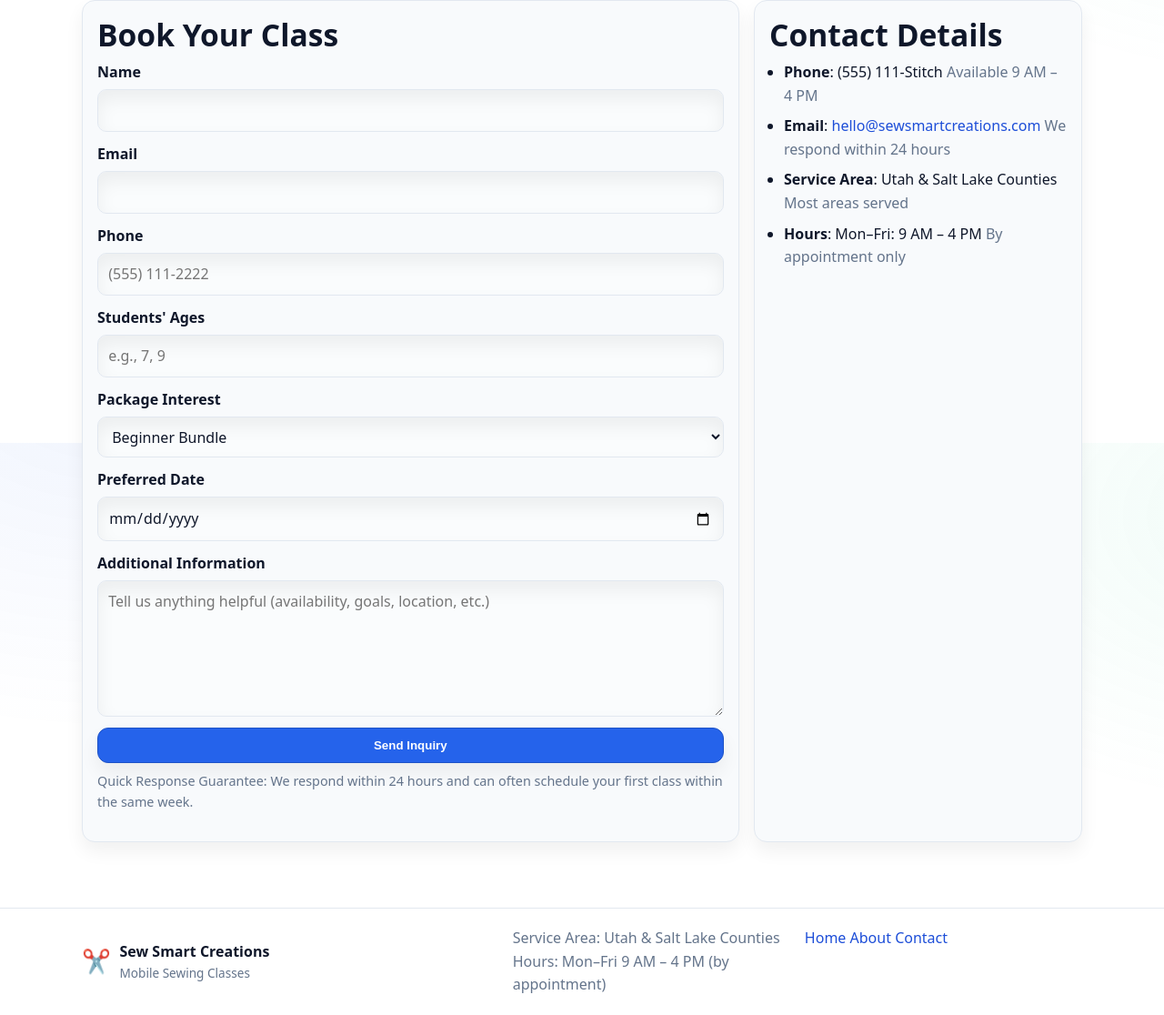
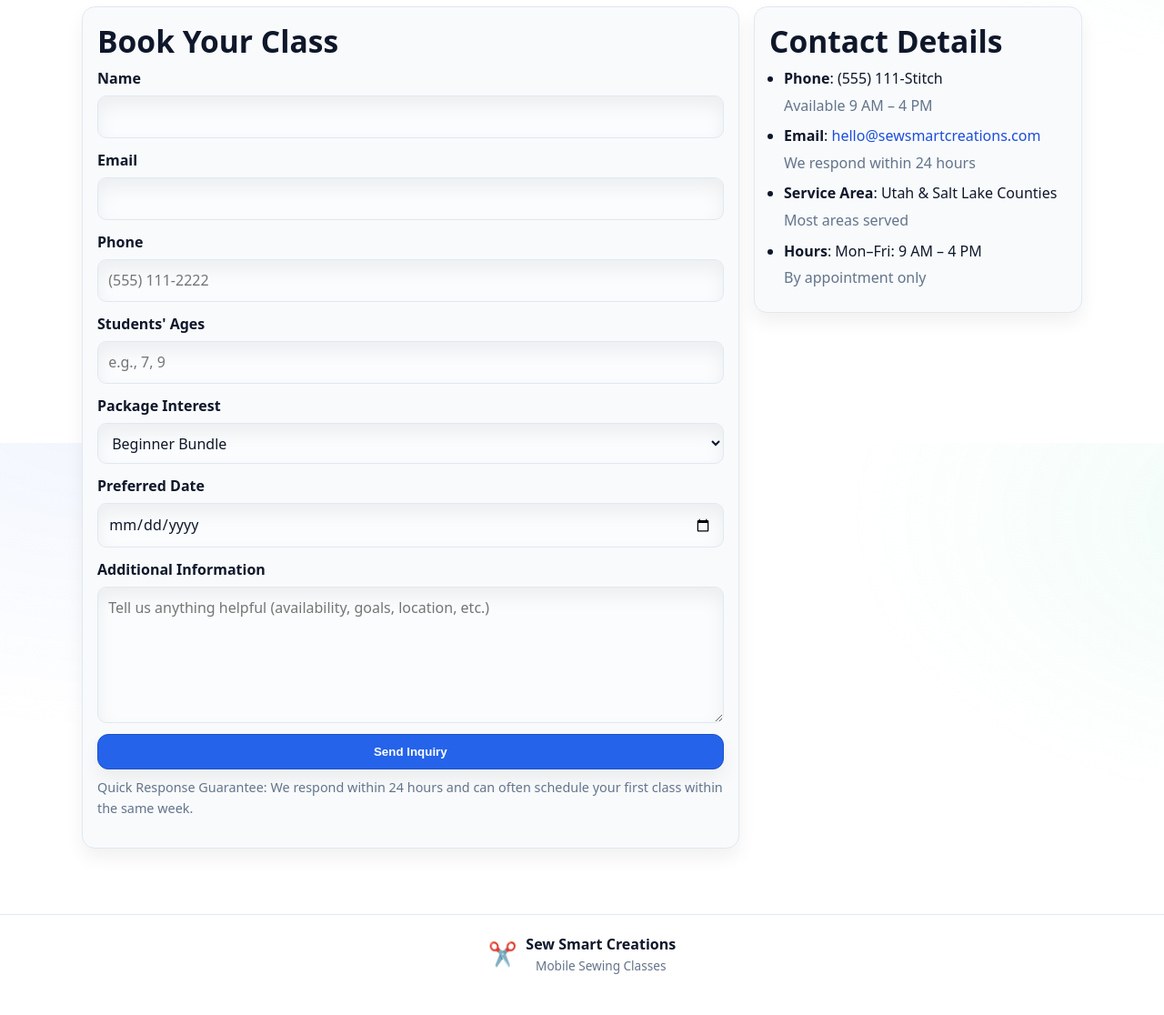
Before and after one commit to davidohyer/SewSmartCreations-website, a plain HTML site: page contact.html in a window 1280 px wide. Shown: the part 313-1429 px from the top of the page at 91% size. After the commit the page ends 1406 px from the top, so only its background shows below. Drawn offline with Linux system fonts and the light colour scheme.

Commit message:
Updated content

```diff
--- a/assets/styles.css
+++ b/assets/styles.css
@@ -70,6 +70,7 @@ a:hover { text-decoration: underline; }
 .brand-logo { font-size: 1.6rem; }
 .brand-title { font-weight: 700; }
 .brand-sub { font-size: 0.85rem; color: var(--muted); }
+.brand-text { display: flex; flex-direction: column; }
 
 .nav { display: flex; align-items: center; gap: 1rem; }
 .nav a { padding: 0.35rem 0.5rem; border-radius: 8px; color: inherit; text-decoration: none; }
@@ -135,29 +136,39 @@ section { padding: 2.5rem 0; }
 
 /* Contact */
 .contact-grid { display: grid; grid-template-columns: 2fr 1fr; gap: 1rem; }
+.contact-grid { align-items: start; }
 .contact-card { background: var(--card); padding: 1rem; border-radius: 14px; border: 1px solid var(--border); box-shadow: var(--shadow); }
 .contact-card { transition: transform 240ms ease, box-shadow 240ms ease; }
 .contact-card:hover { transform: translateY(-4px); box-shadow: 0 16px 32px rgba(2, 6, 23, 0.14); }
 .contact-list { margin: 0; padding: 0 0 0 1rem; }
 .contact-list li { margin: 0.5rem 0; }
 .muted { color: var(--muted); }
+.contact-list .muted { display: block; margin-top: 0.25rem; }
 
 /* Forms */
 form { display: grid; gap: 0.75rem; }
 .form-row { display: grid; gap: 0.35rem; }
 label { font-weight: 600; }
 input, select, textarea { font: inherit; color: inherit; padding: 0.6rem 0.7rem; border: 1px solid var(--border); border-radius: 10px; background: color-mix(in oklab, var(--card), var(--bg) 35%); box-shadow: var(--shadow) inset; }
+input, select, textarea { width: 100%; }
 input:focus, select:focus, textarea:focus { outline: 2px solid color-mix(in oklab, var(--brand), white 10%); border-color: var(--brand); }
 .form-actions { display: grid; gap: 0.5rem; }
 .form-hint { color: var(--muted); font-size: 0.9rem; }
 
 /* Footer */
 .site-footer { border-top: 1px solid var(--border); margin-top: 2rem; }
-.footer-inner { display: grid; grid-template-columns: 1.5fr 1fr 1fr; gap: 1rem; padding: 1.25rem 0; }
-.footer-brand { display: flex; align-items: center; gap: 0.6rem; }
-.footer-links, .footer-meta { color: var(--muted); }
+.footer-inner { display: flex; align-items: center; justify-content: center; padding: 1.25rem 0; }
+.footer-brand { display: flex; align-items: center; gap: 0.6rem; text-align: center; }
 
 @media (max-width: 800px) { .footer-inner { grid-template-columns: 1fr; } }
+
+/* Contact responsive tweaks */
+@media (max-width: 900px) {
+  .contact-grid { grid-template-columns: 1fr; }
+}
+@media (max-width: 520px) {
+  .form-actions .btn { width: 100%; }
+}
 
 /* Utility */
 .section-divider { height: 1px; background: var(--border); margin: 1.5rem 0; }
--- a/contact.html
+++ b/contact.html
@@ -104,15 +104,6 @@
             <div class="brand-sub">Mobile Sewing Classes</div>
           </div>
         </div>
-        <div class="footer-meta">
-          <div>Service Area: Utah &amp; Salt Lake Counties</div>
-          <div>Hours: Mon–Fri 9 AM – 4 PM (by appointment)</div>
-        </div>
-        <div class="footer-links">
-          <a href="index.html">Home</a>
-          <a href="about.html">About</a>
-          <a aria-current="page" href="contact.html">Contact</a>
-        </div>
       </div>
     </footer>
 
```
Also changed, not shown: about.html (+0 -9 lines), index.html (+0 -8 lines).
